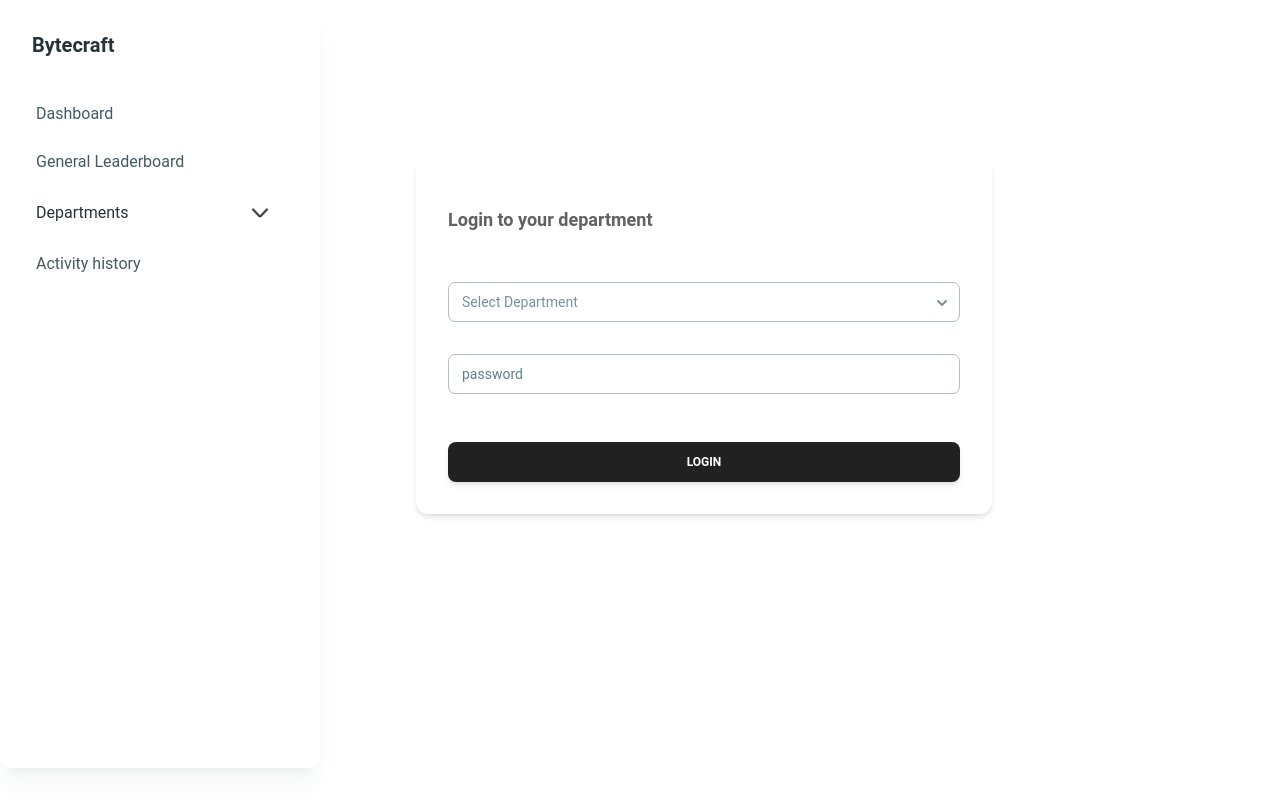
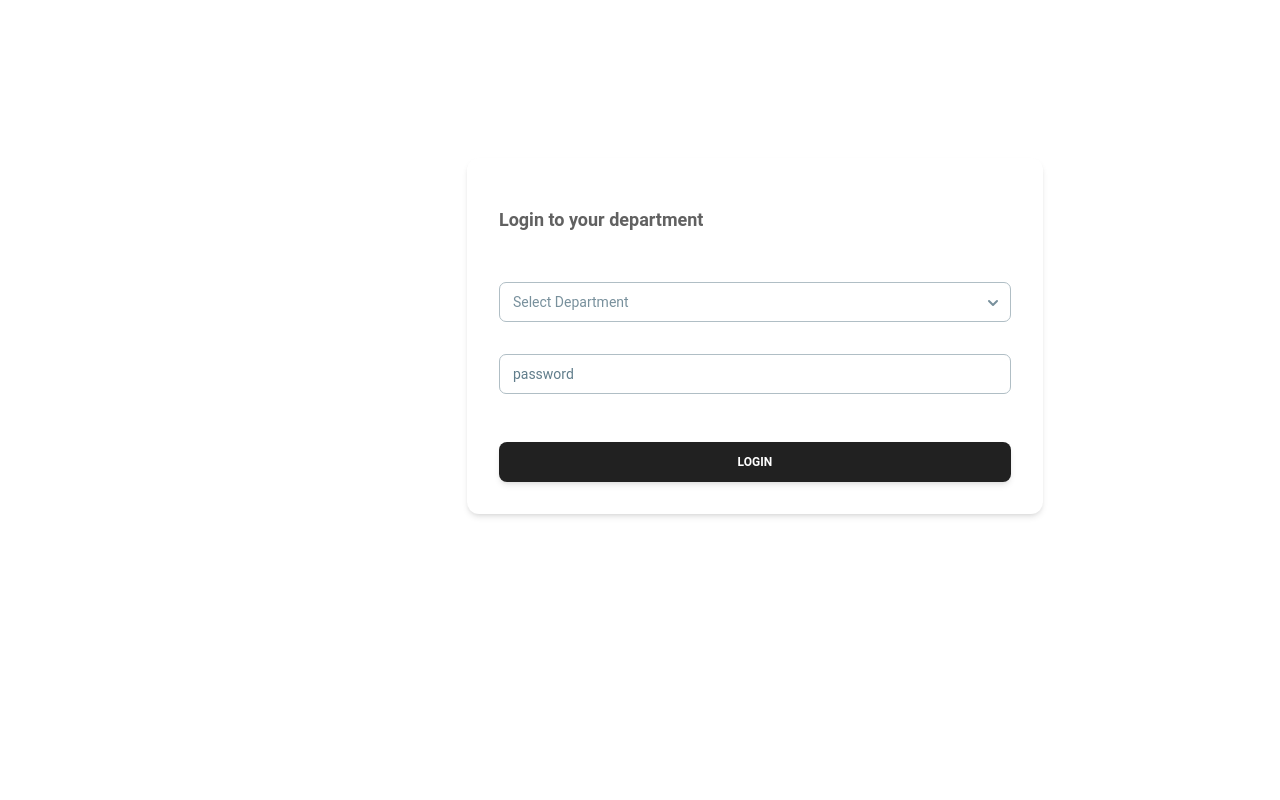
Before and after one commit to Samio735/bytecraft-ranking, a Next.js app: page / in a window 1280 px wide. Built offline with nearby package versions, Linux system fonts and the light colour scheme.

Commit message:
sidebar edit

```diff
--- a/app/Sidebar.js
+++ b/app/Sidebar.js
@@ -22,7 +22,7 @@ function Sidebar() {
   return (
     <div>
       <div className="lg:w-[10vw]"></div>
-      <Card className="h-[calc(100vh-2rem)] w-full max-w-[20rem] p-4 shadow-xl   hidden lg:block fixed shadow-blue-gray-900/5">
+      <Card className="h-[calc(100vh-2rem)] w-full max-w-[20rem] p-4 shadow-xl   hidden 2xl:block fixed shadow-blue-gray-900/5">
         <div className="mb-2 p-4">
           <Typography variant="h5" color="blue-gray">
             Bytecraft
--- a/app/layout.js
+++ b/app/layout.js
@@ -12,6 +12,7 @@ export default function RootLayout({ children }) {
     <html lang="en">
       <body className="flex  w-full">
         <Sidebar></Sidebar>
+        <div className="lg:w-[10vw]"></div>
         {children}
       </body>
     </html>
```
